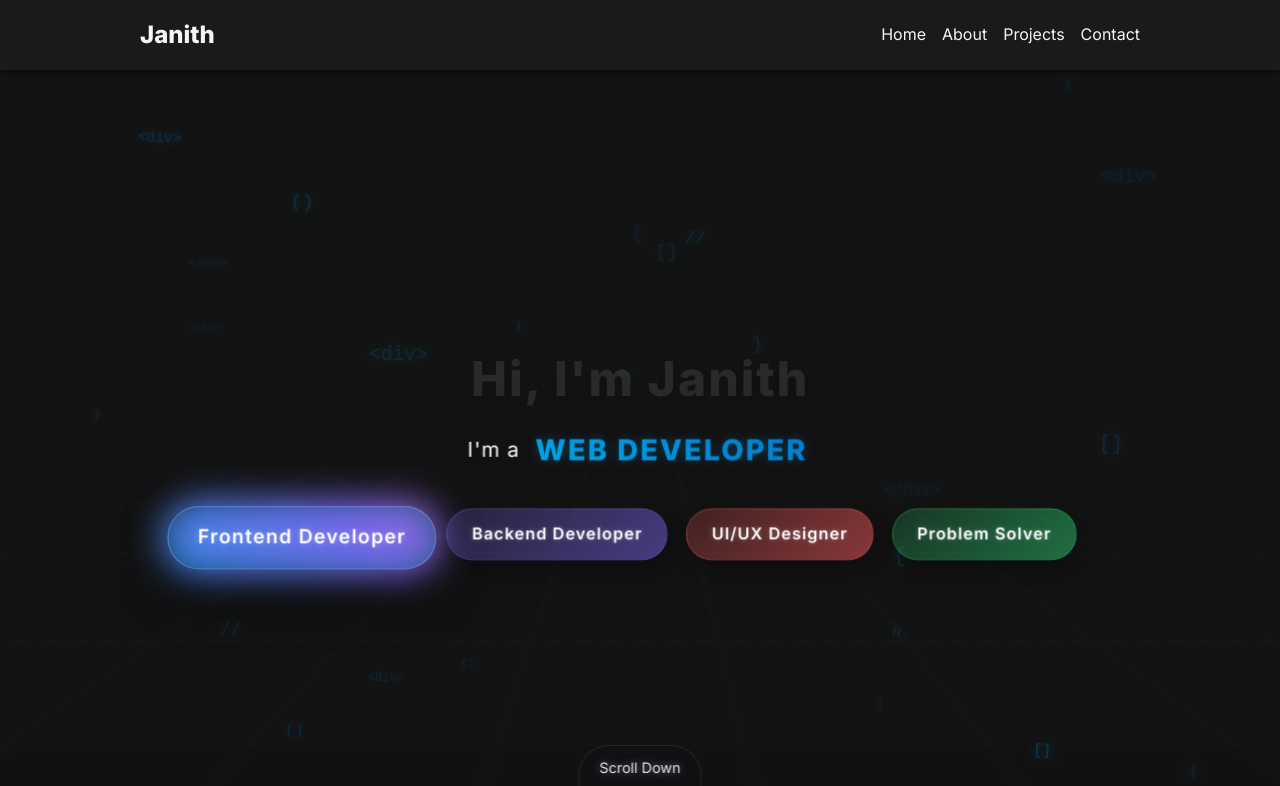
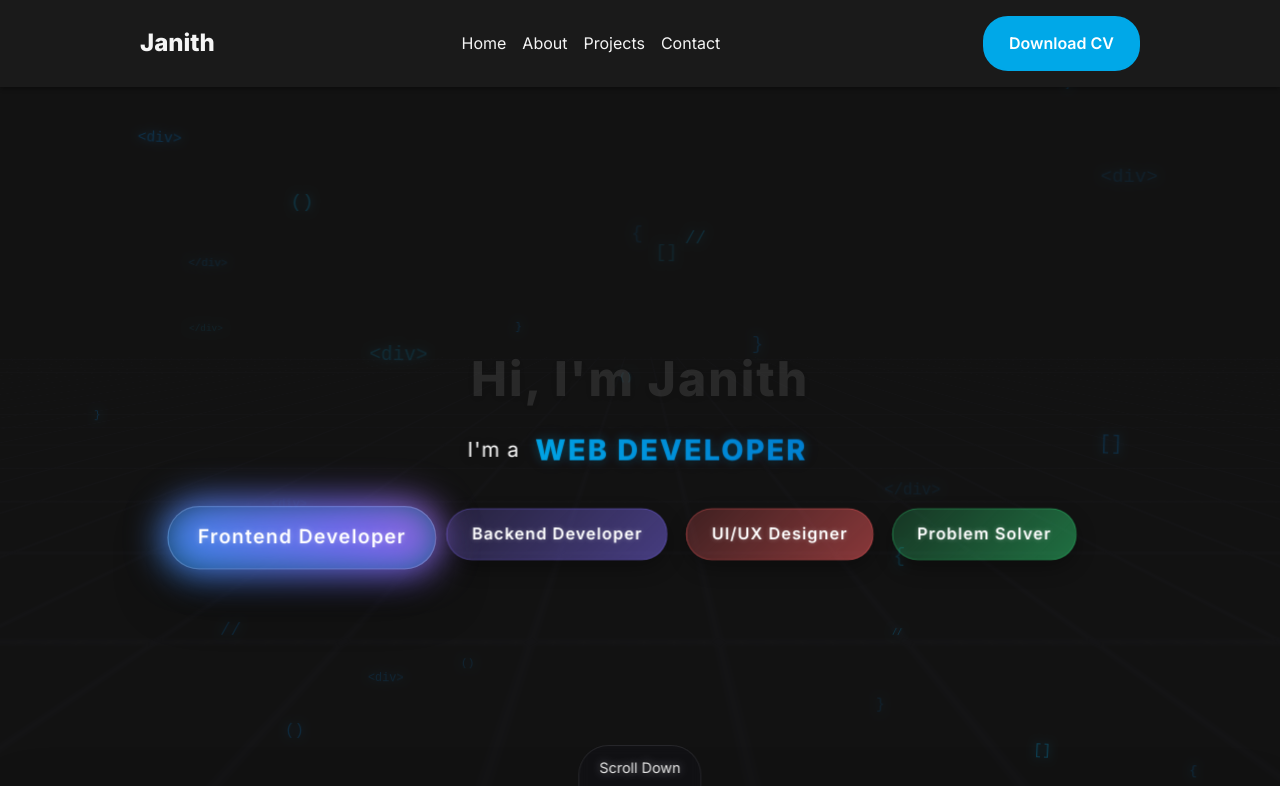
Before and after one commit to janith4920/portfolio, a plain HTML site: page index.html in a window 1280 px wide. Shown: the top 786 px of the page. Drawn offline with nearby package versions, Linux system fonts and the light colour scheme.

Commit message:
i applly new download button to download my cv

```diff
--- a/index.html
+++ b/index.html
@@ -19,6 +19,7 @@
         <li><a href="#projects">Projects</a></li>
         <li><a href="#contact">Contact</a></li>
       </ul>
+      <a href="cv.pdf" download class="btn download-cv-btn" style="margin-left:1rem;">Download CV</a>
       <button class="nav-toggle">☰</button>
     </div>
   </nav>
```
Also changed, not shown: 1 other file.
